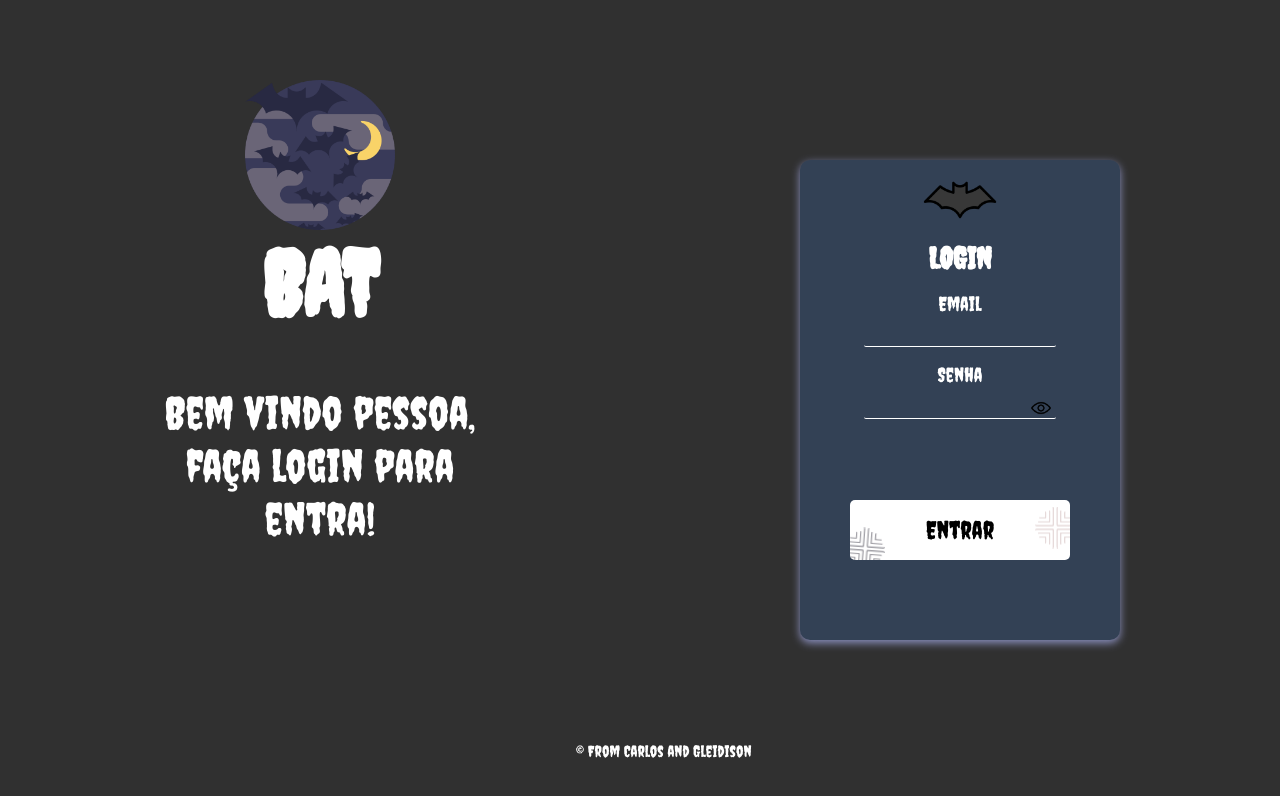
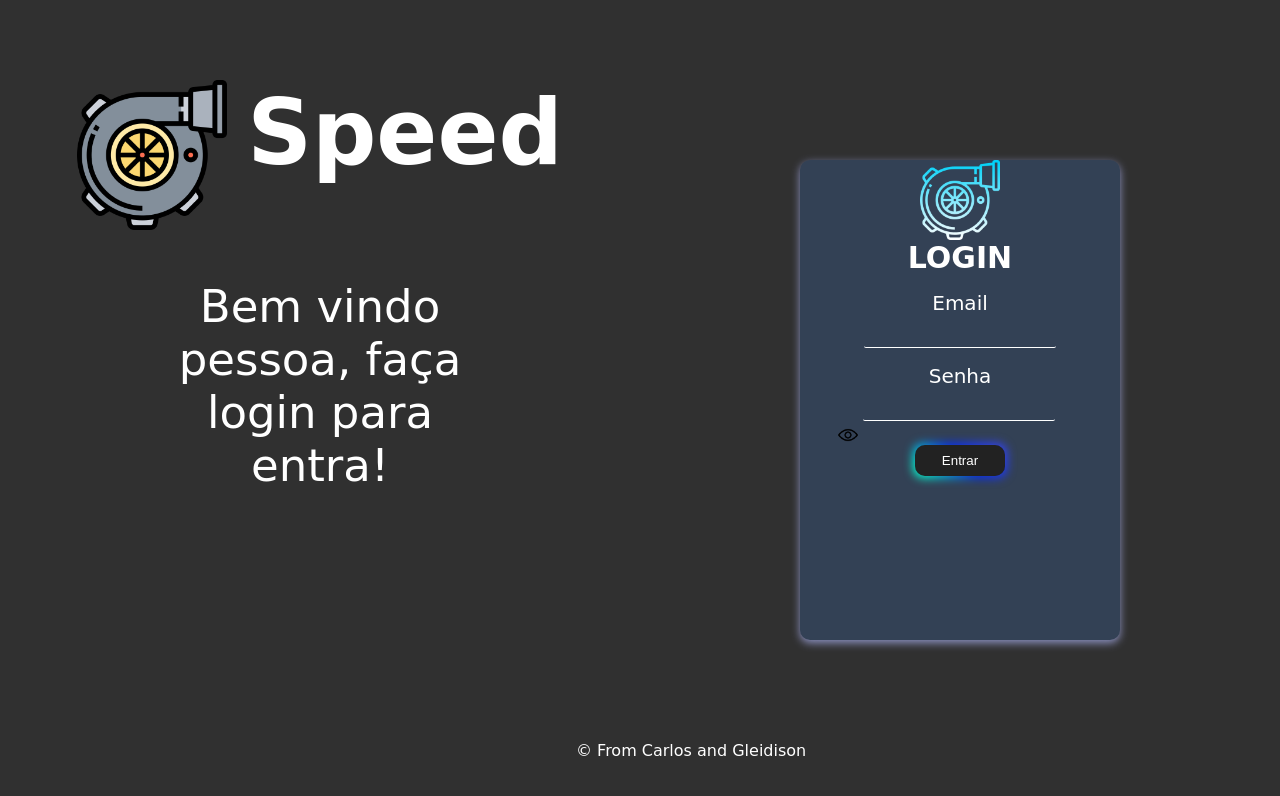
Before and after one commit to TrenksSS/FORUM, a plain HTML site: page frontEnd/paginas/login/index.html in a window 1280 px wide. Drawn offline with Linux system fonts and the light colour scheme; a web font is replaced by a local one.

Commit message:
Forum att1

```diff
--- /dev/null
+++ b/frontEnd/paginas/login/Stylee.css
@@ -0,0 +1,222 @@
+@import url('https://fonts.googleapis.com/css2?family=Bakbak+One&family=Hanalei+Fill&display=swap');
+:root {
+  --background-color: #000000;
+  --color: #000000;
+  --light-theme: #ffffff;
+}
+
+* {
+  padding: 0;
+  margin: 0;
+}
+
+body {
+  font-family: 'Bakbak One', cursive;
+  background-color: rgb(48, 48, 48);
+  width: 100vw;
+  height: 100vh;
+}
+
+main {
+  display: flex;
+}
+
+.cont-1 {
+  margin-top: 10vh;
+  align-items: center;
+  /* justify-content: center; */
+  display: flex;
+  flex-direction: column;
+  width: 50vw;
+}
+
+.cont-1 img {
+  width: 150px;
+  left: 25vw;
+  bottom: 60vh;
+}
+
+#titulo {
+  font-family: 'Hanalei Fill', cursive;
+  color: white;
+  font-size: 90px;
+  margin-left: 20px;
+}
+
+#subTitulo {
+  margin-top: 50px;
+  text-align: center;
+  margin-left: 150px;
+  margin-right: 150px;
+  color: white;
+  font-size: 45px;
+}
+.sub-cont{
+  display: flex;
+}
+
+
+.cont-2 {
+  display: flex;
+  align-items: center;
+  justify-content: center;
+  width: 50vw;
+  height: 100vh;
+
+}
+
+.modal-login {
+  display: flex;
+  flex-direction: column;
+  align-items: center;
+  animation: 1s;
+  width: 25vw;
+  height: 60vh;
+  background-color: rgb(51, 65, 85);
+  color: rgb(255, 255, 255);
+  border-radius: 10px;
+  box-shadow: rgb(140, 145, 192) 0px 3px 8px;
+  font-size: 20px;
+}
+
+.modal-login img {
+  width: 80px;
+}
+
+.inputs {
+  margin-top: 1vh;
+  width: 15vw;
+  height: 3vh;
+  background: transparent;
+  border-top-width: 0px;
+  border-right-width: 0px;
+  border-bottom-width: 1px;
+  border-left-width: 0px;
+  border-top-style: none;
+  color: white;
+  border-color: white;
+  border-radius: 2px;
+  font-size: 20px;
+}
+
+.modal-login input:hover {
+
+  transition: 1s;
+  background: rgba(255, 255, 255, 0.692);
+  border-top-width: 0px;
+  border-right-width: 0px;
+  border-bottom-width: 1px;
+  border-left-width: 0px;
+  border-top-style: none;
+  color: white;
+}
+
+.modal-login p {
+  margin-top: 2vh;
+  font-size: 20px;
+
+}
+
+.modal-login:hover {
+  transition: 0.4s;
+  box-shadow: rgb(140, 145, 192) 0px 6px 16px;
+}
+
+#credito {
+  position: absolute;
+  bottom: 5vh;
+  left: 45vw;
+  color: white;
+}
+
+#olho {
+  margin: 0;
+  margin-left: -25px;
+  margin-bottom: -5px;
+  width: 20px;
+  cursor: pointer;
+}
+
+
+#btn {
+  width: calc(4 * var(--width));
+  height: calc(4 * var(--height));
+  display: flex;
+  justify-content: center;
+  align-items: center;
+}
+
+.container {
+  display: flex;
+  justify-content: center;
+  align-items: center;
+
+  height: 100vh;
+}
+
+#btn{
+  padding: 0.6em 2em;
+  border: none;
+  outline: none;
+  color: rgb(255, 255, 255);
+  background: #111;
+  cursor: pointer;
+  position: relative;
+  z-index: 0;
+  border-radius: 10px;
+  user-select: none;
+  -webkit-user-select: none;
+  touch-action: manipulation;
+}
+
+#btn:before {
+  content: "";
+  background: linear-gradient(
+    45deg,
+    #086bd4,
+    #a5eee3,
+    #cffff3,
+    #38e9c5,
+    #00ffd5,
+    #002bff,
+    #3545f7,
+    #3f82ed,
+    #020676
+  );
+  position: absolute;
+  top: -2px;
+  left: -2px;
+  background-size: 400%;
+  z-index: -1;
+  filter: blur(5px);
+  -webkit-filter: blur(5px);
+  width: calc(100% + 4px);
+  height: calc(100% + 4px);
+  animation: glowing-button-85 20s linear infinite;
+  transition: opacity 0.3s ease-in-out;
+  border-radius: 10px;
+}
+
+@keyframes glowing-button-85 {
+  0% {
+    background-position: 0 0;
+  }
+  50% {
+    background-position: 400% 0;
+  }
+  100% {
+    background-position: 0 0;
+  }
+}
+
+#btn:after {
+  z-index: -1;
+  content: "";
+  position: absolute;
+  width: 100%;
+  height: 100%;
+  background: #222;
+  left: 0;
+  top: 0;
+  border-radius: 10px;
+}
--- a/frontEnd/paginas/login/index.html
+++ b/frontEnd/paginas/login/index.html
@@ -5,89 +5,34 @@
     <meta charset="UTF-8">
     <meta http-equiv="X-UA-Compatible" content="IE=edge">
     <meta name="viewport" content="width=device-width, initial-scale=1.0">
-    <link rel="shortcut icon" href="../../../assets/animal-morcego.png" type="image/x-icon">
-    <link rel="stylesheet" href="style.css">
-    <title>BAT</title>
+    <link rel="shortcut icon" href="../../../assets/ic-turbo.png" type="image/x-icon">
+    <link rel="stylesheet" href="Stylee.css">
+    <title>Speed</title>
 </head>
 
 <body>
     <main>
         <div class="cont-1">
-            <img src="../../../assets/morcegos.png" alt="imagem tema morcego">
-            <h1 id="titulo">BAT</h1>
+         <div class="sub-cont">
+            <img src="../../../assets/motor-turbo.png" alt="imagem tema turbo">
+            <h1 id="titulo">Speed</h1>
+         </div>
             <p id="subTitulo">Bem vindo pessoa, faça login para entra!</p>
         </div>
         <div class="cont-2">
             <div class="modal-login">
-                <img id="imagem-login" src="../../../assets/animal-morcego.png" alt="">
+                <img id="imagem-login" src="../../../assets/ic-turbo.png" alt="">
                 <h2>LOGIN</h2>
                 <p>Email</p>
-                <input id="email-login-user" type="text">
+                <input class="inputs" id="email-login-user" type="text">
                 <p>Senha</p>
                 <div id="senha">
-                    <input id="senha-login-user" type="password">
+                    <input class="inputs" id="senha-login-user" type="password">
                     <img id="olho" onclick="ver()" src="../../../assets/olho.png" alt="">
                 </div>
-
-
-
-                <div class="container">
-                    <div class="btn">
-                       <div class="shop-now">Entrar</div>
-                       <div class="snowflake-grid to-left">
-                          <div class="snowflake-item border-bottom border-right">
-                             <div class="sub-items border-right border-bottom pull-down">
-                                <div class="m-w-15 m-h-15 border-right border-bottom m-3"></div>
-                             </div>
-                          </div>
-                          <div class="snowflake-item border-bottom border-left">
-                             <div
-                                class="sub-items border-right border-bottom r-90 pull-down-right"
-                                >
-                                <div class="m-w-15 m-h-15 border-right border-bottom m-3"></div>
-                             </div>
-                          </div>
-                          <div class="snowflake-item border-top border-right">
-                             <div class="sub-items border-right border-bottom r-270 pull-right">
-                                <div class="m-w-15 m-h-15 border-right border-bottom m-3"></div>
-                             </div>
-                          </div>
-                          <div class="snowflake-item border-top border-left">
-                             <div class="sub-items border-right border-bottom r-180 pull-left">
-                                <div class="m-w-15 m-h-15 border-right border-bottom m-3"></div>
-                             </div>
-                          </div>
-                       </div>
-                       <div class="snowflake-grid to-right">
-                          <div class="snowflake-item border-bottom border-right">
-                             <div class="sub-items border-right border-bottom pull-down">
-                                <div class="m-w-15 m-h-15 border-right border-bottom m-3"></div>
-                             </div>
-                          </div>
-                          <div class="snowflake-item border-bottom border-left">
-                             <div
-                                class="sub-items border-right border-bottom r-90 pull-down-right"
-                                >
-                                <div class="m-w-15 m-h-15 border-right border-bottom m-3"></div>
-                             </div>
-                          </div>
-                          <div class="snowflake-item border-top border-right">
-                             <div class="sub-items border-right border-bottom r-270 pull-right">
-                                <div class="m-w-15 m-h-15 border-right border-bottom m-3"></div>
-                             </div>
-                          </div>
-                          <div class="snowflake-item border-top border-left">
-                             <div class="sub-items border-right border-bottom r-180 pull-left">
-                                <div class="m-w-15 m-h-15 border-right border-bottom m-3"></div>
-                             </div>
-                          </div>
-                       </div>
-                    </div>
-                 </div>
-
-
-
-
+               <div id="cont-3">
+                  <button id="btn">Entrar</button>
+               </div>
             </div>
         </div>
     </main>
--- a/frontEnd/paginas/login/style.css
+++ /dev/null
@@ -1,298 +0,0 @@
-@import url('https://fonts.googleapis.com/css2?family=Amatic+SC:wght@700&family=Creepster&family=Fira+Sans:wght@500&display=swap');
-:root{
-    --background-color: #000000;
-    --color: #000000;
-    --light-theme: #ffffff;
-}
-*{
-    padding: 0;
-    margin: 0;
-}
-body{
-    font-family: 'Creepster', cursive;
-    background-color: rgb(48, 48, 48);
-    width: 100vw;
-    height: 100vh;
-}
-main{
-    display: flex;
-}
-.cont-1{
-    margin-top: 10vh;
-    align-items: center;
-    /* justify-content: center; */
-    display: flex;
-    flex-direction: column;
-    width: 50vw;
-}
-.cont-1 img{
-    width: 150px;
-    left: 25vw;
-    bottom: 60vh;
-}
-#titulo{
-    color: white;
-    font-size: 90px;
-}
-#subTitulo{
-    margin-top: 50px;
-    text-align: center;
-    margin-left: 150px;
-    margin-right: 150px;
-    color: white;
-    font-size: 45px;
-}
-
-
-.cont-2{
-    display: flex;
-    align-items: center;
-    justify-content: center;
-    width: 50vw;
-    height: 100vh;
-
-}
-.modal-login{
-    display: flex;
-    flex-direction: column;
-    align-items: center;
-    animation: 1s;
-    width: 25vw;
-    height: 60vh;
-    background-color: rgb(51, 65, 85);
-    color: rgb(255, 255, 255);
-    border-radius: 10px;
-    box-shadow: rgb(140, 145, 192) 0px 3px 8px;
-    font-size: 20px;
-}
-.modal-login img{
-    width: 80px;
-}
-.modal-login input{
-    margin-top: 1vh;
-    width: 15vw;
-    height: 3vh;
-    background: transparent;
-    border-top-width: 0px;
-    border-right-width: 0px;
-    border-bottom-width: 1px;
-    border-left-width: 0px;
-    border-top-style: none;
-    color: white;
-    border-color: white;
-    border-radius: 2px;
-    font-size: 20px;
-}
-.modal-login input:hover{
-
-    transition: 1s;
-    background: rgba(255, 255, 255, 0.692);
-    border-top-width: 0px;
-    border-right-width: 0px;
-    border-bottom-width: 1px;
-    border-left-width: 0px;
-    border-top-style: none;
-    color: white;
-}
-.modal-login p{
-    margin-top: 2vh;
-    font-size: 20px;
-
-}
-
-.modal-login:hover{
-    transition: 0.4s;
-    box-shadow: rgb(140, 145, 192) 0px 6px 16px;
-}
-
-#credito{
-    position: absolute;
-    bottom: 5vh;
-    left: 45vw;
-    color: white;
-}
-#olho{
-    margin: 0;
-    margin-left: -25px;
-    margin-bottom: -5px;
-    width: 20px;
-    cursor: pointer;
-}
-
-
-#btn{
-	width: calc(4 * var(--width));
-	height: calc(4 * var(--height));
-	display: flex;
-	justify-content: center;
-	align-items: center;
-}
-
-.container {
-    display: flex;
-    justify-content: center;
-    align-items: center;
-
-    height: 100vh;
-  }
-  .btn {
-    display: flex;
-    justify-content: center;
-    align-items: center;
-
-    width: 220px;
-    height: 60px;
-
-    background-color: var(--light-theme);
-    cursor: pointer;
-    font-size: 25px;
-    color: var(--color);
-    transition: all 0.3s;
-    position: relative;
-
-    text-align: center;
-    overflow: hidden;
-
-    border-radius: 5px;
-    box-shadow: 0 6px 30px -10px rgba(#CCCCCC, 1);
-
-
-  }
-  .btn:hover {
-    transform: translateX(5px) translateY(-7px);
-  }
-
-  .shop-now {
-    position: relative;
-    .santa-icon {
-      position: absolute;
-      width: 30px;
-      height: 30px;
-      top: -17px;
-      right: -20px;
-      transform: rotate(14deg);
-      img {
-        width: 100%;
-        height: 100%;
-      }
-    }
-  }
-
-  .snowflake-grid {
-    display: inline-grid;
-    grid-template-columns: 1fr 1fr;
-    grid-auto-rows: 50px;
-    gap: 5px;
-
-    width: 100px;
-    transform: scale(0.4);
-    div {
-      border-radius: 5px;
-    }
-
-    .snowflake-item {
-      position: relative;
-    }
-  }
-
-  .to-left {
-    position: absolute;
-    top: -4px;
-    left: -35px;
-    animation: swing 3s infinite;
-    div {
-      animation: flash 3s infinite;
-    }
-  }
-
-  .to-right {
-    position: absolute;
-    top: -25px;
-    right: -35px;
-    animation: swing 2.5s infinite;
-    div {
-      animation: flash 2.5s infinite;
-    }
-  }
-
-  .border-left {
-    border-left: 4px solid #e6dada;
-
-  }
-
-  .border-right {
-    border-right: 4px solid #e6dada;
-  }
-
-  .border-bottom {
-    border-bottom: 4px solid #e6dada;
-  }
-
-  .border-top {
-    border-top: 4px solid #e6dada;
-  }
-
-  .sub-items {
-    height: 28px;
-    width: 28px;
-  }
-
-  .m-w-15 {
-    width: 15px;
-  }
-
-  .m-h-15 {
-    height: 15px;
-  }
-
-  .r-270 {
-    transform: rotate(270deg);
-  }
-
-  .r-180 {
-    transform: rotate(180deg);
-  }
-
-  .r-90 {
-    transform: rotate(90deg);
-  }
-
-  .pull-down {
-    position: absolute;
-    bottom: 5px;
-    right: 5px;
-  }
-
-  .pull-down-right {
-    position: absolute;
-    bottom: 5px;
-    left: 5px;
-  }
-
-  .pull-right {
-    position: absolute;
-    right: 5px;
-    top: 5px;
-  }
-
-  .pull-left {
-    position: absolute;
-    left: 5px;
-    top: 5px;
-  }
-
-  .m-3 {
-    margin: 3px;
-  }
-
-  @keyframes swing {
-    50% {
-      transform: rotateZ(10deg) scale(0.4);
-    }
-  }
-
-  @keyframes flash {
-    50% {
-      border-color: #485563;
-    }
-  }
```
Also changed, not shown: assets/ic-turbo.png (added), assets/motor-turbo.png (added), 1 other file.
